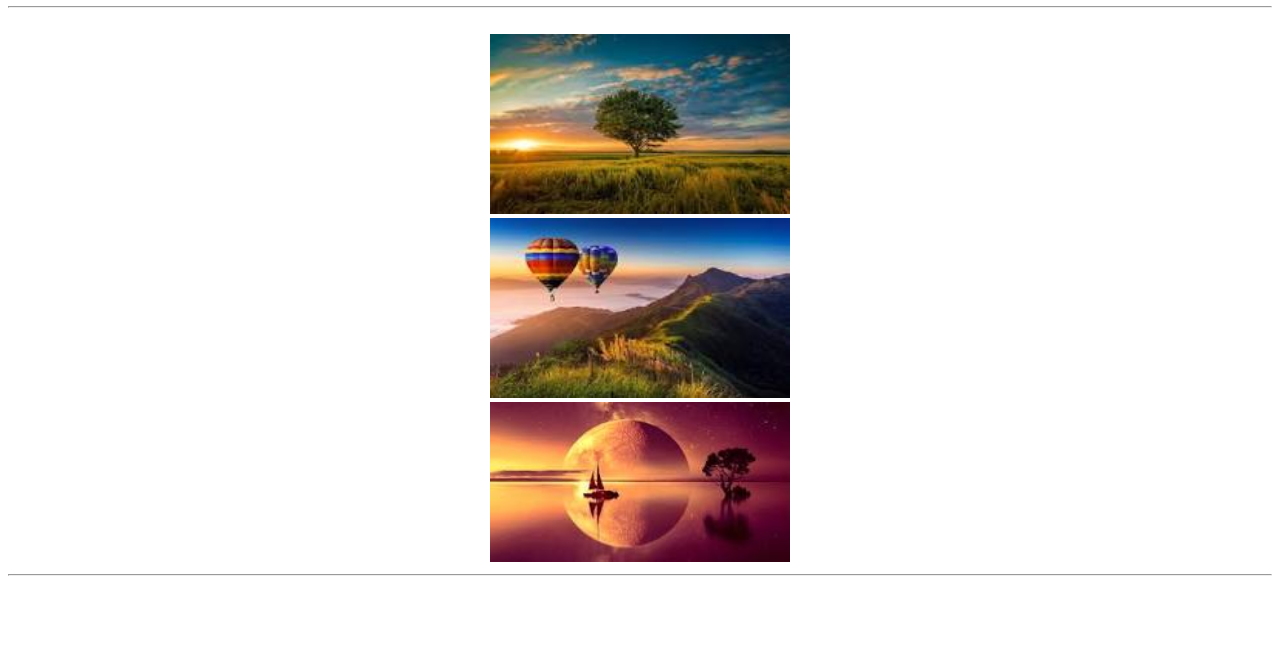
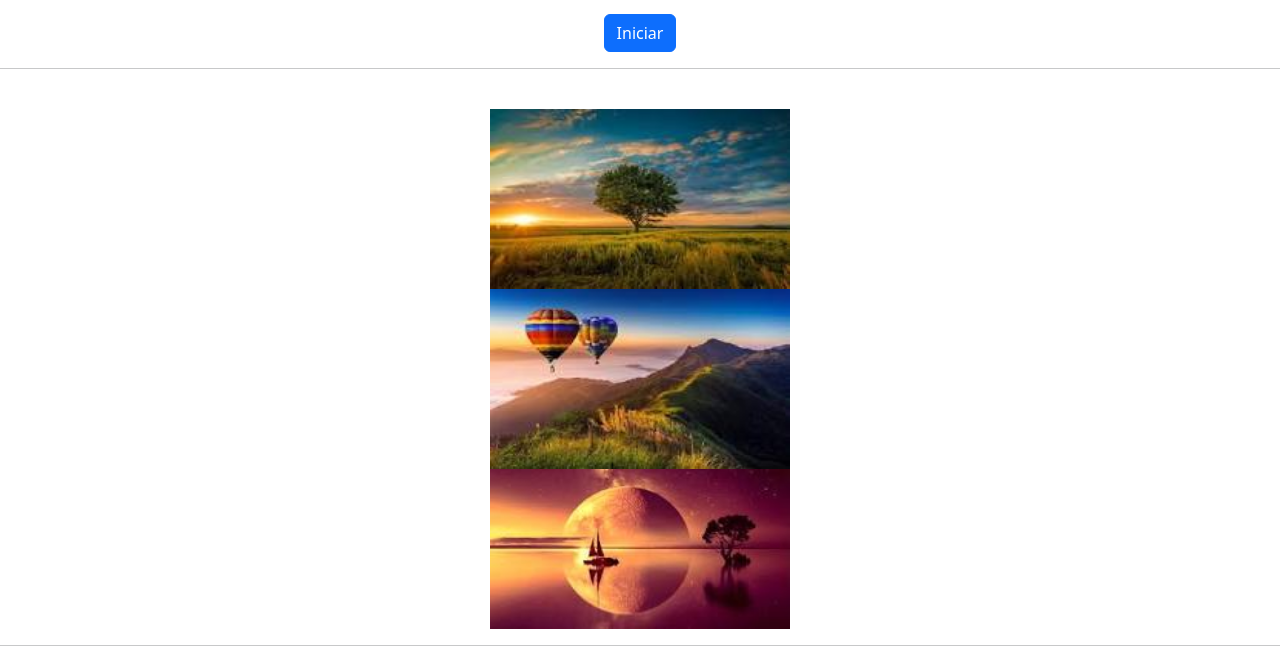
Before and after one commit to William-xr4/App_de_Colagem, a plain HTML site: page index.html in a window 1280 px wide. Shown: the part 235-897 px from the top of the page. Before the commit the page ends 819 px from the top, so only its background shows below. Drawn offline with nearby package versions, Linux system fonts and the light colour scheme.

Commit message:
Add files via upload
Hospedando meu site!

```diff
--- a/index.html
+++ b/index.html
@@ -4,6 +4,8 @@
         <meta charset="UTF-8">
         <meta http-equiv="X-UA-Compatible" content="IE=edge">
         <meta name="viewport" content="width=device-width, initial-scale=1.0">
+        <link href="https://cdn.jsdelivr.net/npm/bootstrap@5.3.0-alpha1/dist/css/bootstrap.min.css" rel="stylesheet" integrity="sha384-GLhlTQ8iRABdZLl6O3oVMWSktQOp6b7In1Zl3/Jr59b6EGGoI1aFkw7cmDA6j6gD" crossorigin="anonymous">
+        <script src="https://cdn.jsdelivr.net/npm/bootstrap@5.3.0-alpha1/dist/js/bootstrap.bundle.min.js" integrity="sha384-w76AqPfDkMBDXo30jS1Sgez6pr3x5MlQ1ZAGC+nuZB+EYdgRZgiwxhTBTkF7CXvN" crossorigin="anonymous"></script>
         <link href="style.css" rel="stylesheet">
         <title>App_de_Colagem</title>
     </head>
@@ -16,6 +18,9 @@
                 <br>
                 <h3>Assim que o pop-up aparecer,clique em permitir,depois de falar o comando</h3>
                 <h2>Diga "selfie" para tirar selfies e fazer colagens</h2>
+                <br>
+                <button onclick="Iniciar()" class="btn btn-primary">Iniciar</button>
+                <br>
                 <hr>
                 <br>
                 <img src="foto1.jfif" id="img1">
```
